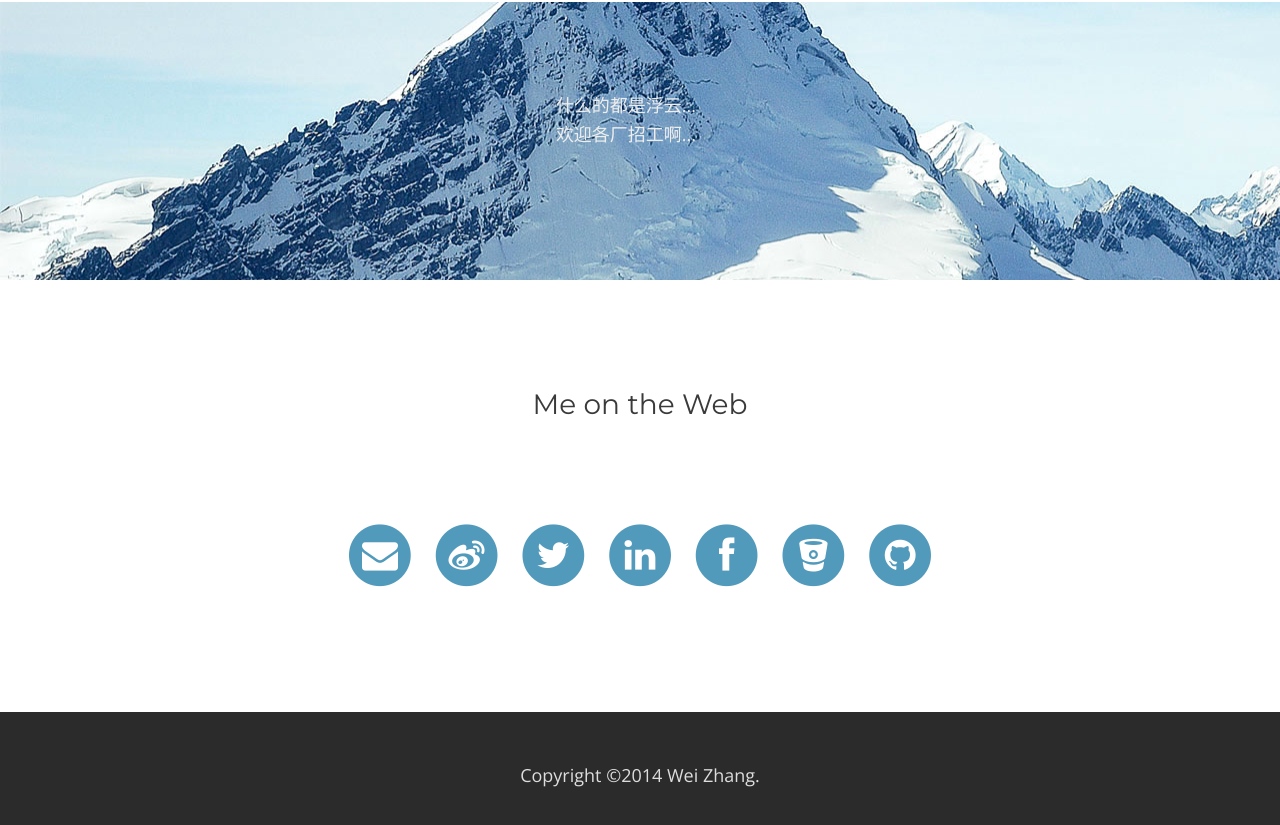
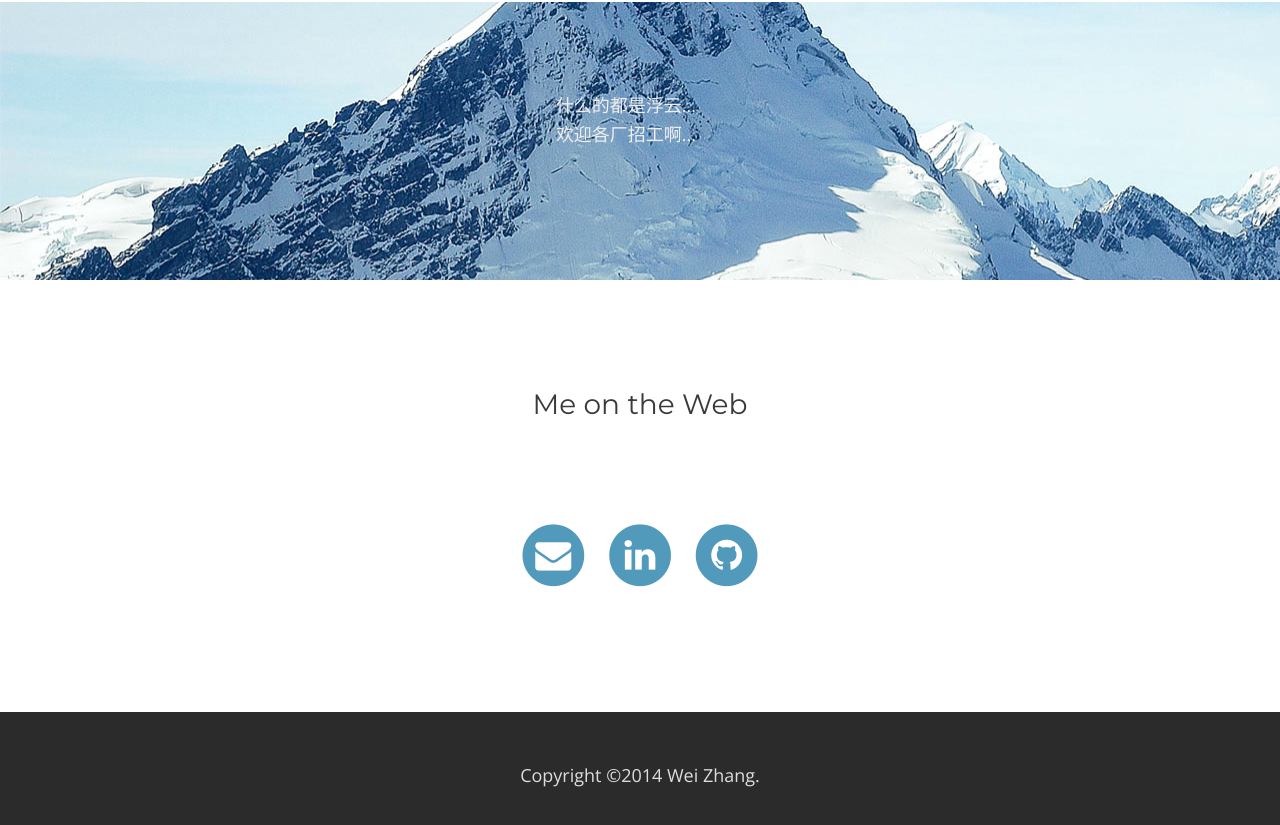
Before and after one commit to thezhangwei/thezhangwei.github.io, a plain HTML site: page index.html in a window 1280 px wide. Shown: the part 4096-4921 px from the top of the page. Drawn offline with nearby package versions, Linux system fonts and the light colour scheme.

Commit message:
Clean up contact section

```diff
--- a/index.html
+++ b/index.html
@@ -290,38 +290,10 @@
 						</span></a>
 						</li>
 
-            <li><a href="http://www.weibo.com/shagexiaozhang" target="_blank">
-						<span class="fa-stack fa-2x">
-							<i class="fa fa-circle fa-stack-2x"></i>
-							<i class="fa fa-weibo fa-stack-1x fa-inverse"></i>
-						</span></a>
-						</li>
-
-            <li><a href="https://twitter.com/thezhangwei" target="_blank">
-						<span class="fa-stack fa-2x">
-							<i class="fa fa-circle fa-stack-2x"></i>
-							<i class="fa fa-twitter fa-stack-1x fa-inverse"></i>
-						</span></a>
-						</li>
-
             <li><a href="https://www.linkedin.com/in/thezhangwei/" target="_blank">
 						<span class="fa-stack fa-2x">
 							<i class="fa fa-circle fa-stack-2x"></i>
 							<i class="fa fa-linkedin fa-stack-1x fa-inverse"></i>
-						</span></a>
-						</li>
-
-						<li><a href="https://www.facebook.com/thezhangwei" target="_blank">
-						<span class="fa-stack fa-2x">
-							<i class="fa fa-circle fa-stack-2x"></i>
-							<i class="fa fa-facebook fa-stack-1x fa-inverse"></i>
-						</span></a>
-						</li>
-
-            <li><a href="https://bitbucket.org/thezhangwei" target="_blank">
-						<span class="fa-stack fa-2x">
-							<i class="fa fa-circle fa-stack-2x"></i>
-							<i class="fa fa-bitbucket fa-stack-1x fa-inverse"></i>
 						</span></a>
 						</li>
 
```
